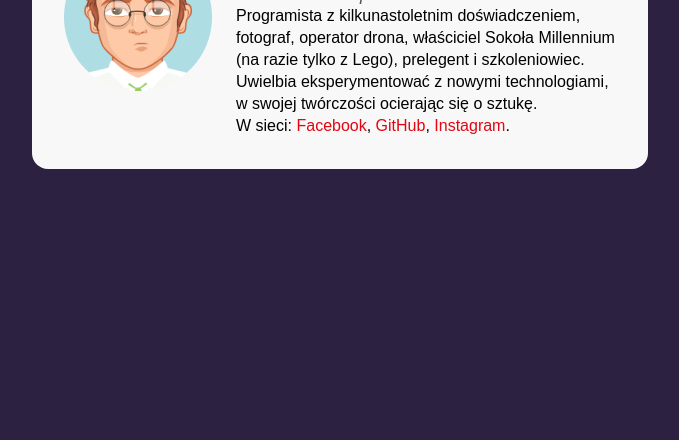
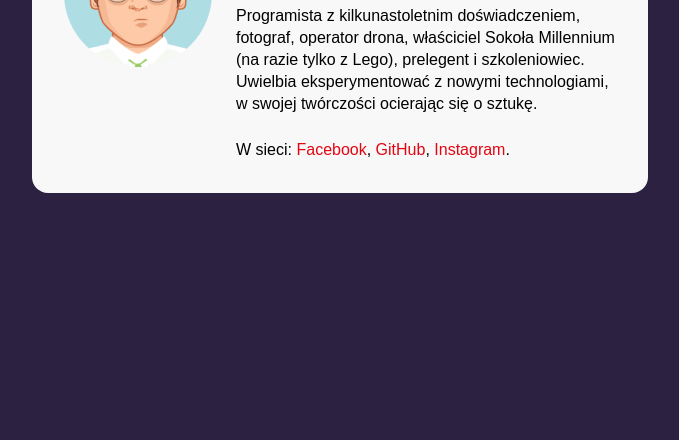
Before and after one commit to AndrzejKuzmicki/business-card-2023, a plain HTML site: page index.html in a window 1280 px wide. Shown: the part 360-800 px from the top of the page, without its empty margins (300-979 px from the left). Drawn offline with Linux system fonts and the light colour scheme.

Commit message:
styling gap in the card__info

```diff
--- a/style.css
+++ b/style.css
@@ -45,6 +45,9 @@ body {
 .card__info {
 	flex-basis: 380px;
 	flex-grow: 1;
+	display: flex;
+	flex-direction: column;
+	gap: 24px;
 }
 
 .card__link {
```
